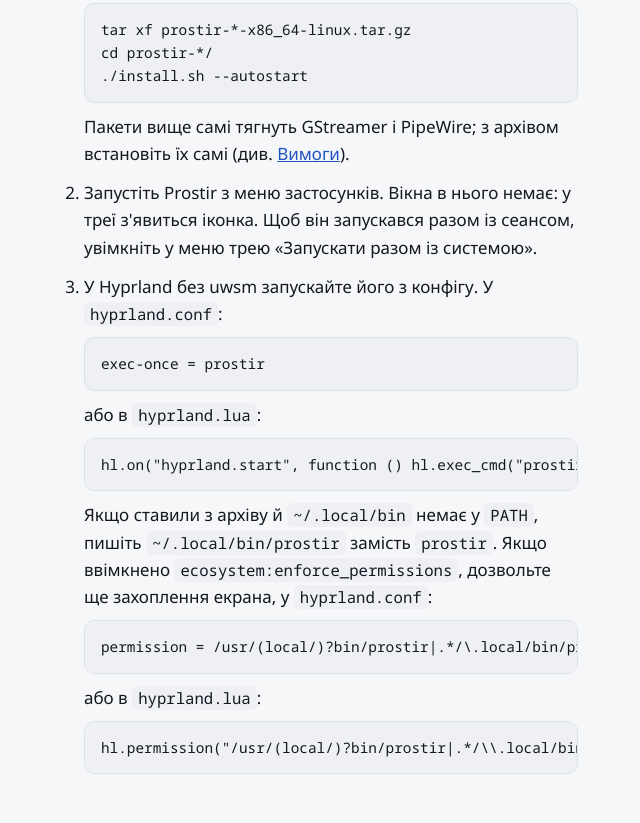
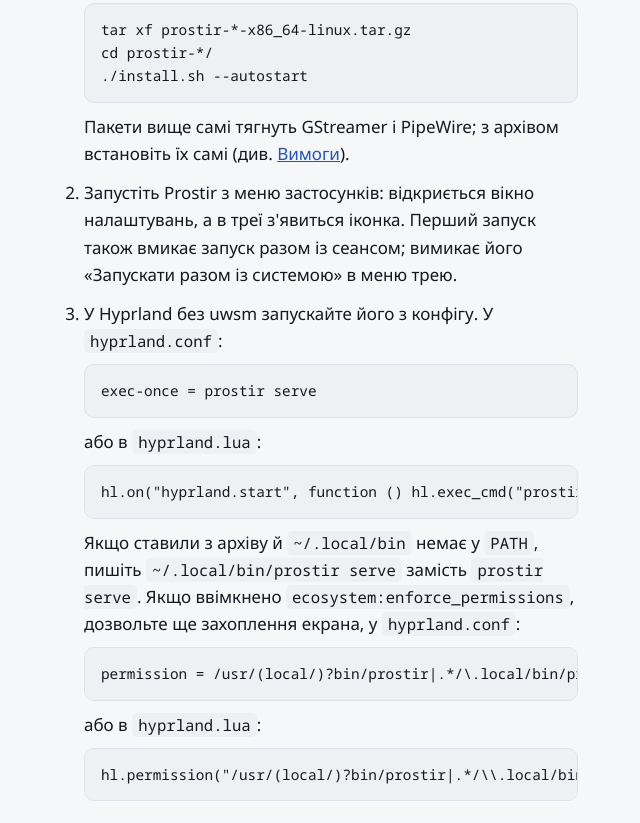
Before and after one commit to OlexiyOdarchuk/prostir, a plain HTML site: page docs/uk/index.html in a window 1280 px wide. Shown: the part 7101-7924 px from the top of the page, without its empty margins (42-682 px from the left). Drawn offline with Linux system fonts and the light colour scheme.

Commit message:
Site: how 0.2 starts (the window, prostir serve)
The install steps and the Hyprland notes said Prostir has no window and
started it with `exec-once = prostir`. In 0.2 `prostir` opens the
settings window and `prostir serve` runs it in the background, so the
config lines, the tarball's path and `--software` now name `serve`, and
the first start's autostart is described.

The site deploys from main only (pages.yml), so this stays on dev until
0.2 ships with it.

```diff
--- a/docs/uk/index.html
+++ b/docs/uk/index.html
@@ -227,12 +227,12 @@ cd prostir-*/
                   Пакети вище самі тягнуть GStreamer і PipeWire; з архівом встановіть їх самі (див. <a href="#requirements">Вимоги</a>).</li>
               </ul>
             </li>
-            <li>Запустіть Prostir з меню застосунків. Вікна в нього немає: у треї з'явиться іконка. Щоб він запускався разом із сеансом, увімкніть у меню трею «Запускати разом із системою».</li>
+            <li>Запустіть Prostir з меню застосунків: відкриється вікно налаштувань, а в треї з'явиться іконка. Перший запуск також вмикає запуск разом із сеансом; вимикає його «Запускати разом із системою» в меню трею.</li>
             <li>У Hyprland без uwsm запускайте його з конфігу. У <code>hyprland.conf</code>:
-<pre><code>exec-once = prostir</code></pre>
+<pre><code>exec-once = prostir serve</code></pre>
               або в <code>hyprland.lua</code>:
-<pre><code>hl.on("hyprland.start", function () hl.exec_cmd("prostir") end)</code></pre>
-              Якщо ставили з архіву й <code>~/.local/bin</code> немає у <code>PATH</code>, пишіть <code>~/.local/bin/prostir</code> замість <code>prostir</code>. Якщо ввімкнено <code>ecosystem:enforce_permissions</code>, дозвольте ще захоплення екрана, у <code>hyprland.conf</code>:
+<pre><code>hl.on("hyprland.start", function () hl.exec_cmd("prostir serve") end)</code></pre>
+              Якщо ставили з архіву й <code>~/.local/bin</code> немає у <code>PATH</code>, пишіть <code>~/.local/bin/prostir serve</code> замість <code>prostir serve</code>. Якщо ввімкнено <code>ecosystem:enforce_permissions</code>, дозвольте ще захоплення екрана, у <code>hyprland.conf</code>:
 <pre><code>permission = /usr/(local/)?bin/prostir|.*/\.local/bin/prostir, screencopy, allow</code></pre>
               або в <code>hyprland.lua</code>:
 <pre><code>hl.permission("/usr/(local/)?bin/prostir|.*/\\.local/bin/prostir", "screencopy", "allow")</code></pre></li>
@@ -347,11 +347,11 @@ sudo firewall-cmd --reload</code></pre>
         <div>
           <h3>NVIDIA, або шолом каже, що бракує кодера</h3>
           <p>Prostir кодує відеокартою через VA-API, а на NVIDIA через NVENC (плагін GStreamer <code>nvcodec</code>, експериментально й без перевірки). Коли ні те, ні те недоступне, він сам переходить на процесор і кодує через x264. Так буває без плагіна GStreamer <code>va</code>, коли не працює NVENC, і з Mesa, яку постачають Fedora й openSUSE: у ній немає кодування H.264 і HEVC.</p>
-          <p>Для кодування процесором потрібен <code>x264enc</code>: <code>gst-plugins-ugly</code> в Arch, <code>gstreamer1.0-plugins-ugly</code> у Debian і Ubuntu, <code>gstreamer1-plugins-ugly</code> з RPM Fusion у Fedora, <code>gstreamer-plugins-ugly</code> з Packman в openSUSE. Якщо не працює жоден спосіб, шолом покаже, чого бракує. <code class="nw">prostir --software</code> завжди кодує процесором.</p>
+          <p>Для кодування процесором потрібен <code>x264enc</code>: <code>gst-plugins-ugly</code> в Arch, <code>gstreamer1.0-plugins-ugly</code> у Debian і Ubuntu, <code>gstreamer1-plugins-ugly</code> з RPM Fusion у Fedora, <code>gstreamer-plugins-ugly</code> з Packman в openSUSE. Якщо не працює жоден спосіб, шолом покаже, чого бракує. <code class="nw">prostir serve --software</code> завжди кодує процесором.</p>
         </div>
         <div>
           <h3>Після запуску в Hyprland нічого не видно</h3>
-          <p>У Prostir немає вікна; його меню в треї, а власного трею Hyprland не має. Додайте панель із треєм, наприклад Waybar з модулем <code>tray</code>. Для сповіщень запустіть службу сповіщень, наприклад mako, dunst чи swaync.</p>
+          <p>Запущений з конфігу (<code>prostir serve</code>), Prostir працює у фоні з меню в треї, а власного трею Hyprland не має; <code>prostir</code> відкриває вікно налаштувань. Додайте панель із треєм, наприклад Waybar з модулем <code>tray</code>. Для сповіщень запустіть службу сповіщень, наприклад mako, dunst чи swaync.</p>
         </div>
         <div>
           <h3>На ПК не відкривається віконце сполучення</h3>
```
Also changed, not shown: docs/index.html (+6 -6 lines).
